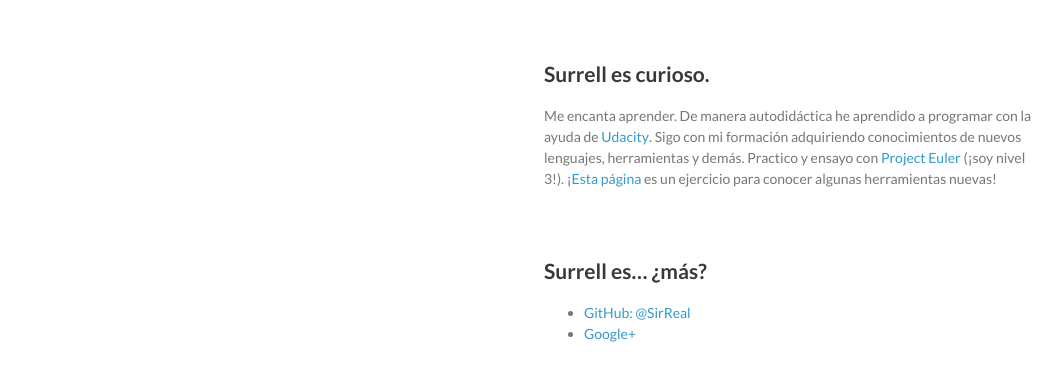
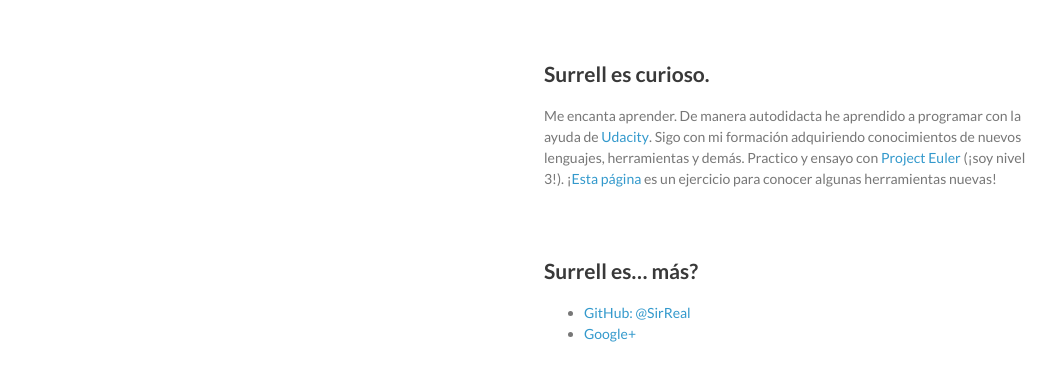
Before and after one commit to SirReal/SirReal.github.io, a Jekyll site: the page built from index.html, in a window 1280 px wide. Shown: the part 264-636 px from the top of the page, without its empty margins (26-1088 px from the left). Built offline with Jekyll 4.4.1, drawn with Linux system fonts in a browser that asks for light colours.

Commit message:
Text changes

```diff
--- a/index.html
+++ b/index.html
@@ -13,11 +13,11 @@ title: surrell.es
 <section>
     <h2>Surrell es curioso.</h2>
     <p>
-        Me encanta aprender. De manera autodidáctica he aprendido a programar con la ayuda de <a href="https://www.udacity.com/">Udacity</a>. Sigo con mi formación adquiriendo conocimientos de nuevos lenguajes, herramientas y demás. Practico y ensayo con <a href="http://projecteuler.net/">Project Euler</a> (¡soy nivel 3!). ¡<a href="/esta_pagina.html">Esta página</a> es un ejercicio para conocer algunas herramientas nuevas!
+        Me encanta aprender. De manera autodidacta he aprendido a programar con la ayuda de <a href="https://www.udacity.com/">Udacity</a>. Sigo con mi formación adquiriendo conocimientos de nuevos lenguajes, herramientas y demás. Practico y ensayo con <a href="http://projecteuler.net/">Project Euler</a> (¡soy nivel 3!). ¡<a href="/esta_pagina.html">Esta página</a> es un ejercicio para conocer algunas herramientas nuevas!
     </p>
 </section>
 <section>
-    <h2>Surrell es&hellip; ¿más?</h2>
+    <h2>Surrell es&hellip; más?</h2>
     <ul>
         <li><a href="http://github.com/SirReal">GitHub: @SirReal</a></li>
         <li><a href="https://plus.google.com/+JonSurrell">Google+</a></li>
```
